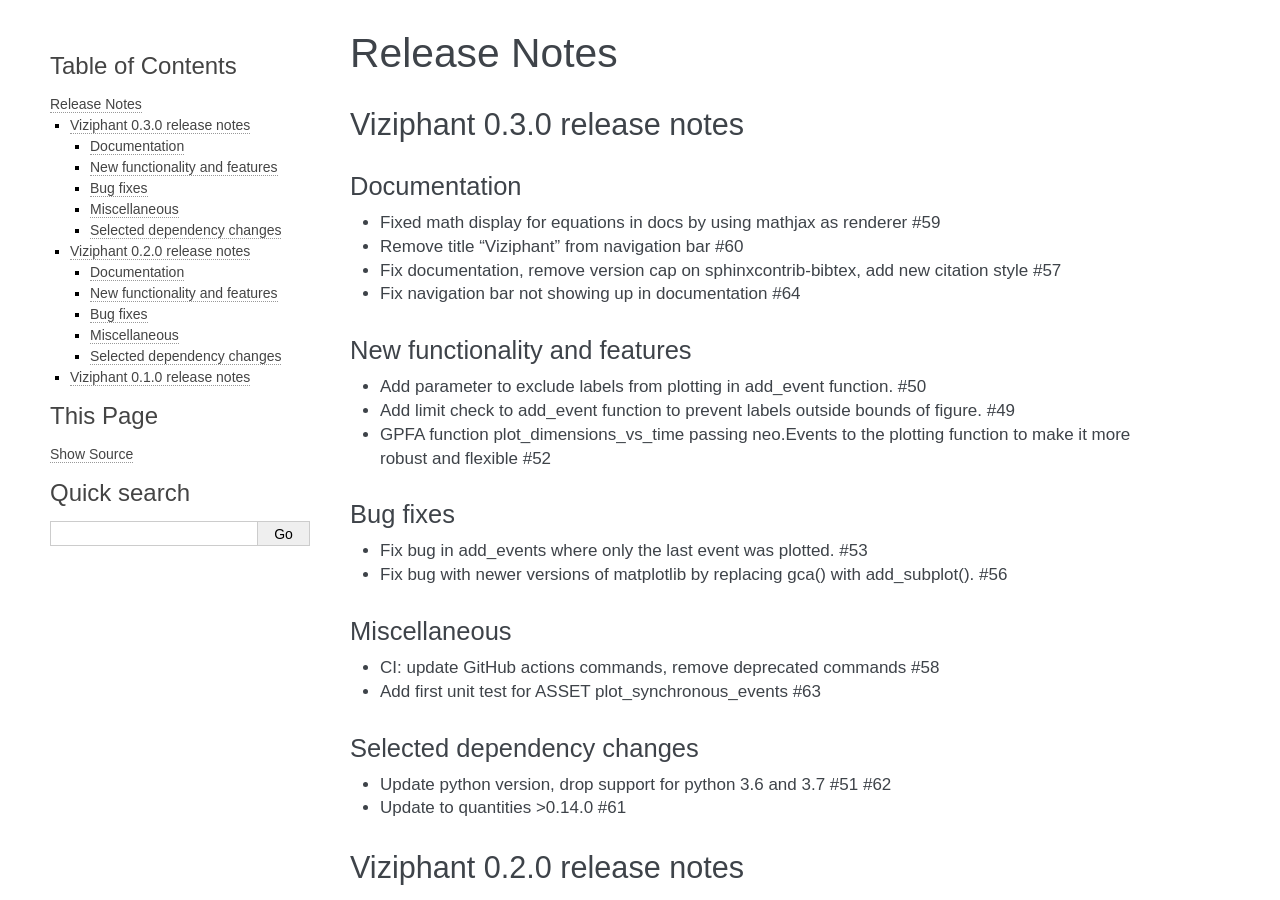
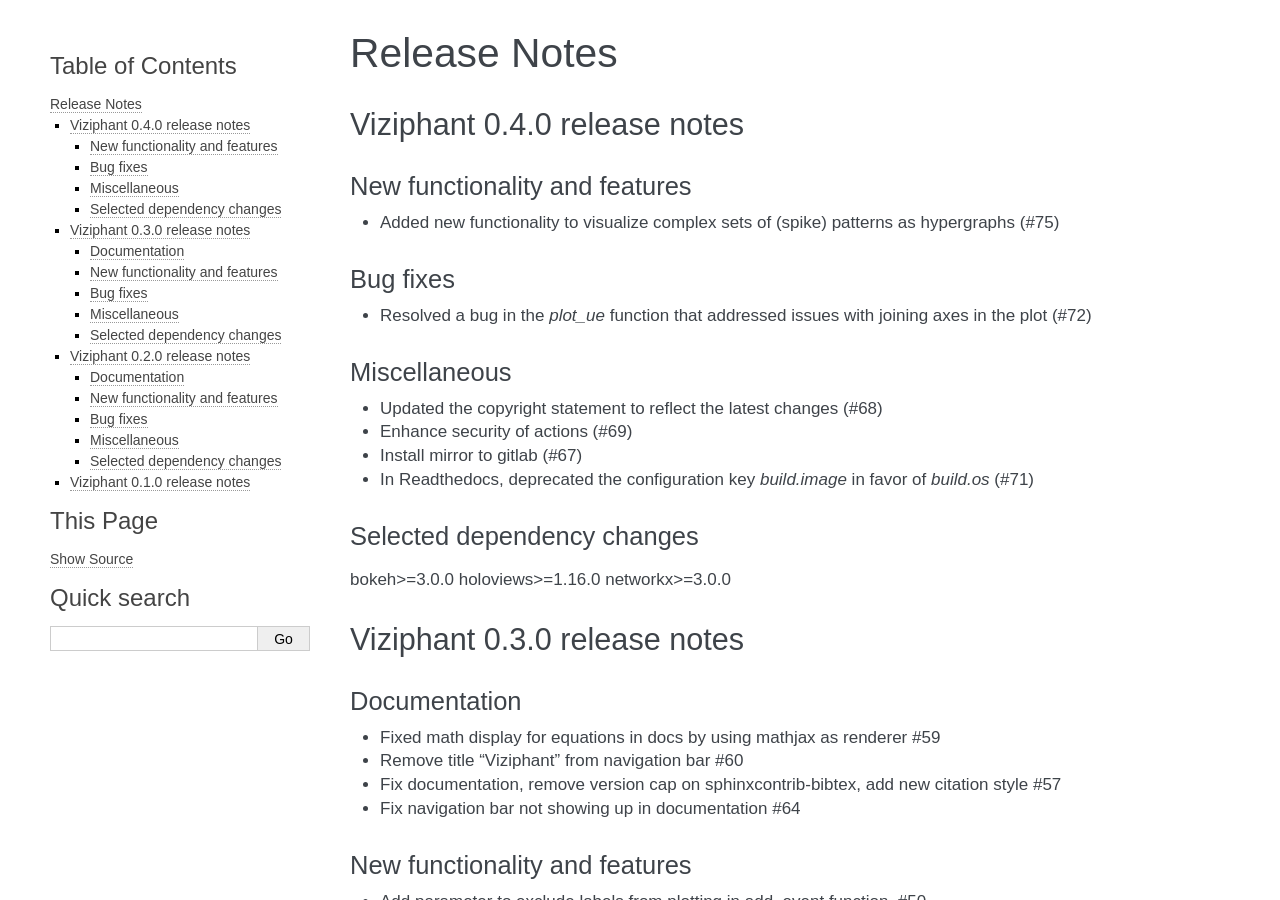
Before and after one commit to INM-6/viziphant, a Sphinx documentation site: the page built from doc/release_notes.rst, in a window 1280 px wide and 900 px high. Built offline with Sphinx 7.4.7, drawn with Linux system fonts in a browser that asks for light colours; the version number could not be read and is left out.

Commit message:
added release notes

```diff
--- a/doc/release_notes.rst
+++ b/doc/release_notes.rst
@@ -1,6 +1,31 @@
 =============
 Release Notes
 =============
+
+
+Viziphant 0.4.0 release notes
+*****************************
+New functionality and features
+------------------------------
+* Added new functionality to visualize complex sets of (spike) patterns as hypergraphs (#75)
+
+Bug fixes
+---------
+* Resolved a bug in the `plot_ue` function that addressed issues with joining axes in the plot (#72)
+
+Miscellaneous
+-------------
+* Updated the copyright statement to reflect the latest changes (#68)
+* Enhance security of actions (#69)
+* Install mirror to gitlab (#67)
+* In Readthedocs, deprecated the configuration key `build.image` in favor of `build.os`  (#71)
+
+Selected dependency changes
+---------------------------
+bokeh>=3.0.0
+holoviews>=1.16.0
+networkx>=3.0.0
+
 
 Viziphant 0.3.0 release notes
 *****************************
```
